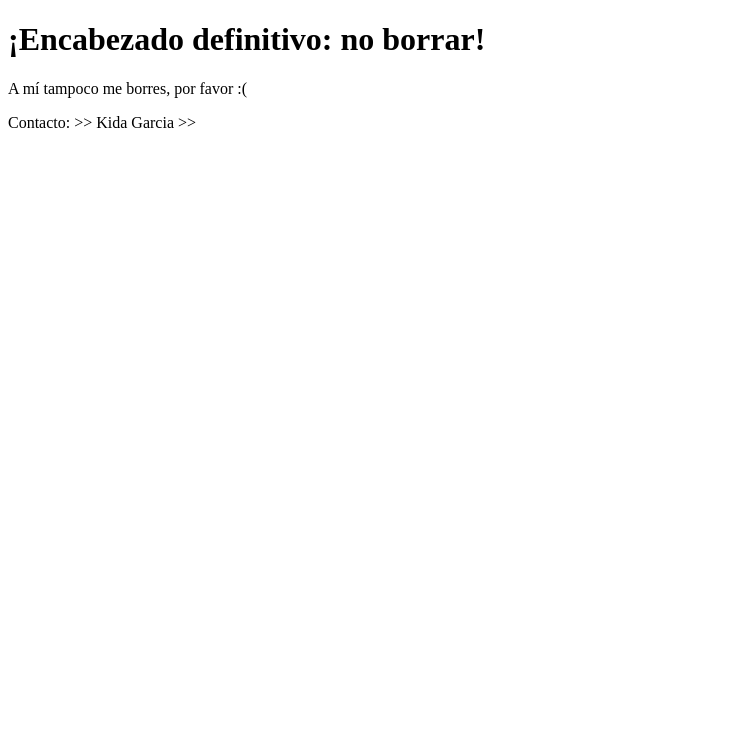
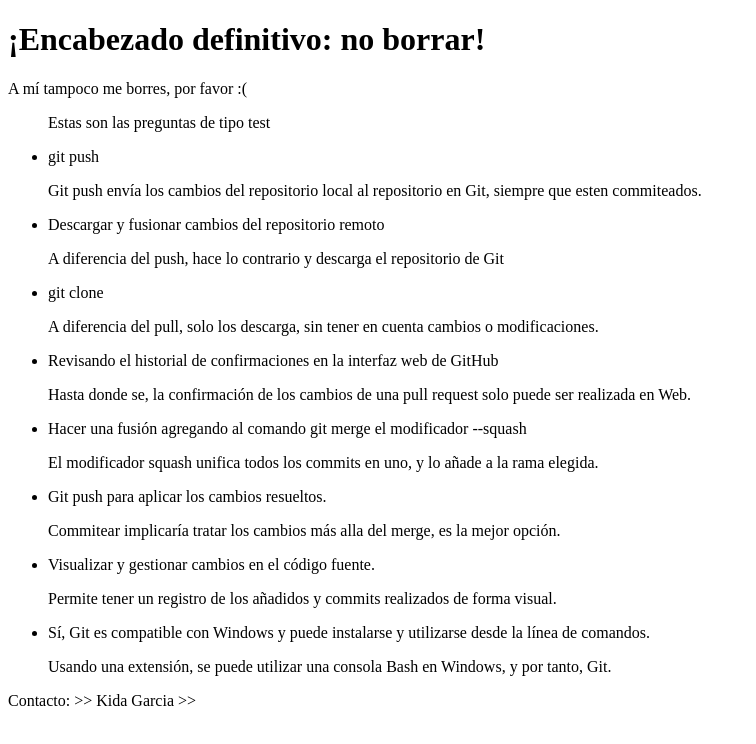
Before and after one commit to KidaGarcia/ExamenED_2324, a plain HTML site: page index.html in a window 1280 px wide. Shown: the whole page, without its empty margins (0-756 px from the left). Drawn offline with Linux system fonts and the light colour scheme.

Commit message:
Subida de todo a final

```diff
--- a/index.html
+++ b/index.html
@@ -14,6 +14,22 @@
 
     <main>
 
+            <!-- Contenido principal aquí -->
+            <ul>
+                <p>Estas son las preguntas de tipo test</p>
+
+                <li>git push</li><p>Git push envía los cambios del repositorio local al repositorio en Git, siempre que esten commiteados.</p>
+                <li>Descargar y fusionar cambios del repositorio remoto</li><p>A diferencia del push, hace lo contrario y descarga el repositorio de Git</p>
+                <li>git clone</li><p>A diferencia del pull, solo los descarga, sin tener en cuenta cambios o modificaciones.</p>
+                <li>Revisando el historial de confirmaciones en la interfaz web de GitHub</li>
+                        <p>Hasta donde se, la confirmación de los cambios de una pull request solo puede ser realizada en Web.</p>
+                <li>Hacer una fusión agregando al comando git merge el modificador --squash</li><p>El modificador squash unifica todos los commits en uno, y lo añade a la rama elegida.</p>
+                <li>Git push para aplicar los cambios resueltos.</li><p>Commitear implicaría tratar los cambios más alla del merge, es la mejor opción.</p>
+                <li>Visualizar y gestionar cambios en el código fuente.</li><p>Permite tener un registro de los añadidos y commits realizados de forma visual.</p>
+                <li>Sí, Git es compatible con Windows y puede instalarse y utilizarse desde la línea de comandos.</li>
+                        <p>Usando una extensión, se puede utilizar una consola Bash en Windows, y por tanto, Git.</p>
+            </ul>
+
     </main>
 
     <footer>
```
